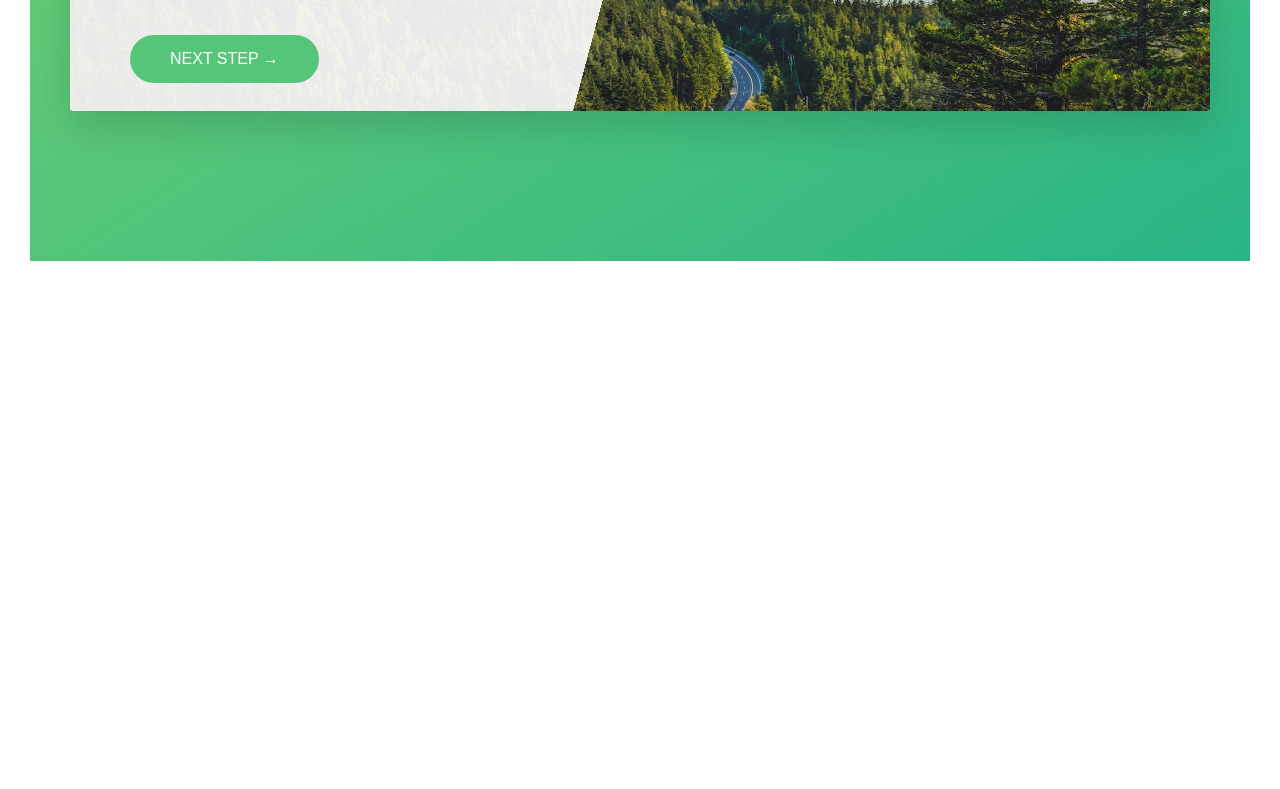
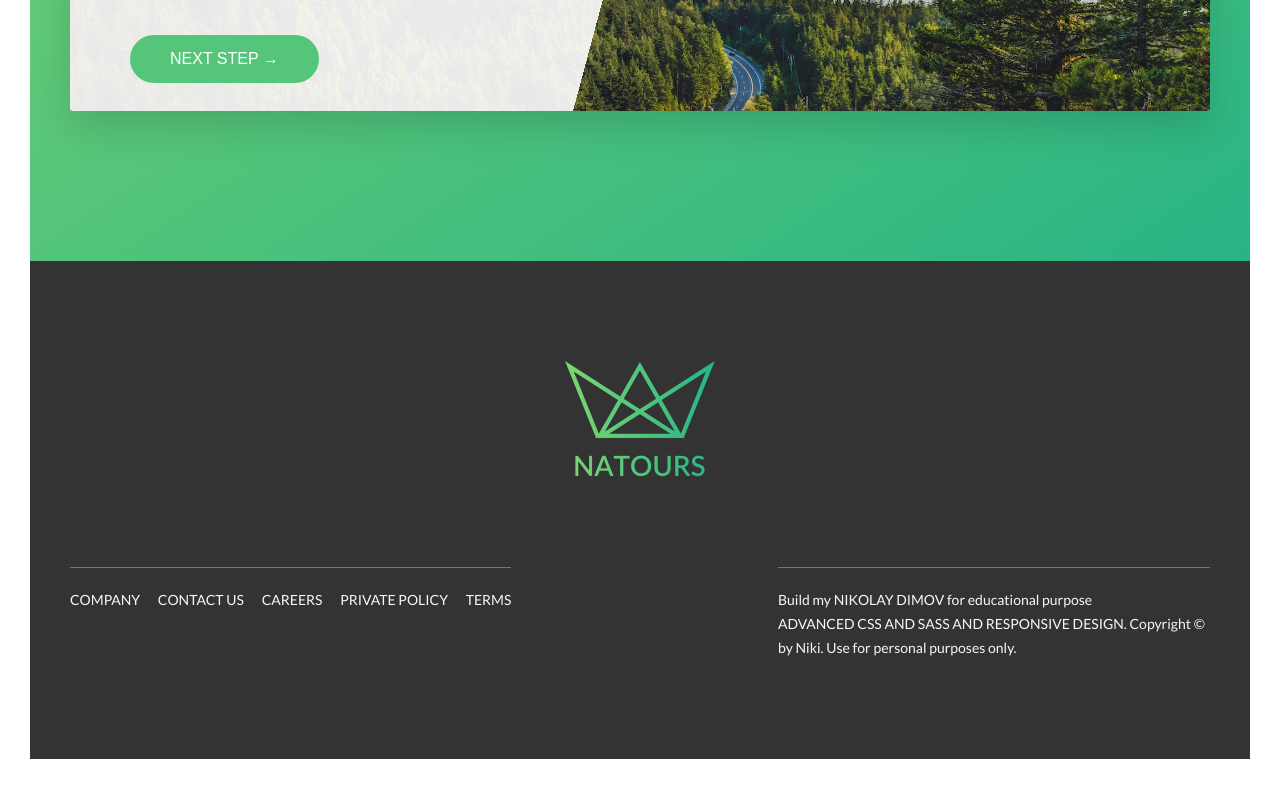
Before and after one commit to NikolayDimov/Nature, a website: page index.html in a window 1280 px wide. Shown: the part 5038-5827 px from the top of the page. Before the commit the page ends 5329 px from the top, so only its background shows below. Drawn offline with Linux system fonts and the light colour scheme.

Commit message:
feat(Footer): add footer

```diff
--- a/index.html
+++ b/index.html
@@ -327,6 +327,33 @@
         </section>
     </main>
 
+    <footer class="footer">
+        <div class="footer__logo-box">
+            <img src="img/logo-green-2x.png" alt="Full logo" class="footer__logo">
+        </div>
+
+        <div class="row">
+            <div class="col-1-of-2">
+                <div class="footer__navigation">
+                    <ul class="footer__list">
+                        <li class="footer__item"><a href="#" class="footer__link">Company</a></li>
+                        <li class="footer__item"><a href="#" class="footer__link">Contact us</a></li>
+                        <li class="footer__item"><a href="#" class="footer__link">Careers</a></li>
+                        <li class="footer__item"><a href="#" class="footer__link">Private policy</a></li>
+                        <li class="footer__item"><a href="#" class="footer__link">Terms</a></li>
+                    </ul>
+                </div>
+            </div>
+            <div class="col-1-of-2">
+                <p class="footer__copyright">
+                    Build my <a href="#" class="footer__link">Nikolay Dimov</a> for educational purpose <a href="#"
+                        class="footer__link">Advanced CSS and Sass and responsive design</a>. Copyright &copy; by Niki.
+                    Use for personal purposes only.
+                </p>
+            </div>
+        </div>
+    </footer>
+
 
     <!-- <section class="grid-test">
         <div class="row">
--- a/sass/abstracts/_variables.scss
+++ b/sass/abstracts/_variables.scss
@@ -11,6 +11,7 @@ $color-tertiary-dark: #5643fa;
 
 $color-grey-dark: #777;
 $color-grey-dark-2: #999;
+$color-grey-dark-3: #333;
 
 $color-white: #fff;
 $color-black: #000;
--- /dev/null
+++ b/sass/layout/_footer.scss
@@ -0,0 +1,63 @@
+.footer {
+    background-color: $color-grey-dark-3;
+    padding: 10rem 0;
+    font-size: 1.4rem;
+    color: $color-grey-light-1;
+
+
+    &__logo-box {
+        text-align: center;
+        margin-bottom: 8rem;
+    }
+
+    &__logo {
+        width: 15rem;
+        height: auto;
+    }
+
+    &__navigation {
+        border-top: 1px solid $color-grey-dark;
+        padding-top: 2rem;
+        display: inline-block;
+    }
+
+    &__list {
+        list-style: none;
+    }
+
+    &__item {
+        display: inline-block;
+
+        &:not(:last-child) {
+            margin-right: 1.5rem;
+        }
+    }
+
+    &__link {
+        &:link,
+        &:visited {
+            color: $color-grey-light-1;
+            background-color: $color-grey-dark-3;
+            text-decoration: none;
+            text-transform: uppercase;
+            display: inline-block;
+            transition: all .2s;
+        }
+
+        &:hover,
+        &:active {
+            color: $color-primary;
+            box-shadow: 0 1rem 2rem rgba($color-black, .4);
+            transform: rotate(5deg) scale(1.3);
+        }
+    }
+
+    &__copyright {
+        border-top: 1px solid $color-grey-dark;
+        padding-top: 2rem;
+        width: 80%;
+        float: right;
+
+
+    }
+}
--- a/sass/main.scss
+++ b/sass/main.scss
@@ -19,3 +19,5 @@
 @import "layout/grid";
 
 @import "pages/home";
+
+@import "layout/footer";
```
Also changed, not shown: css/style.css.
